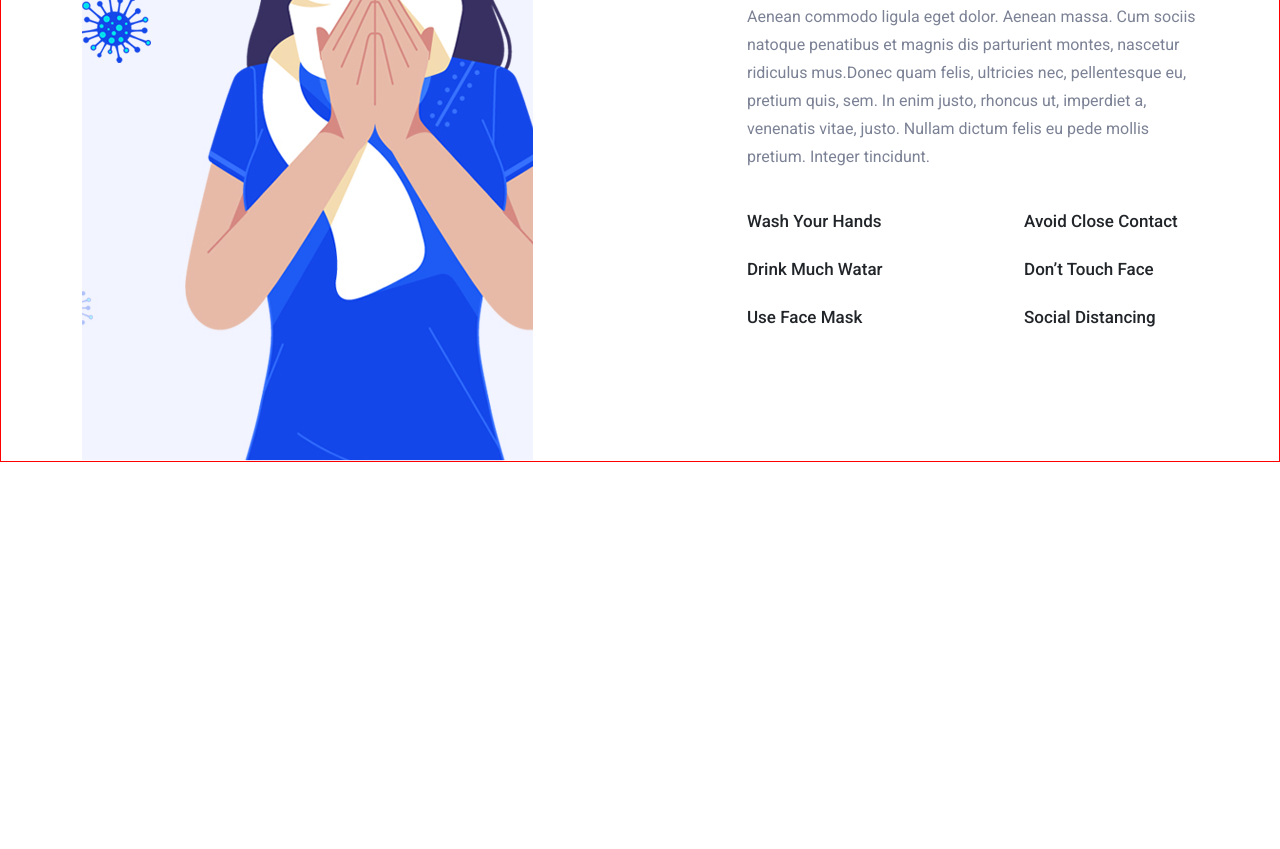
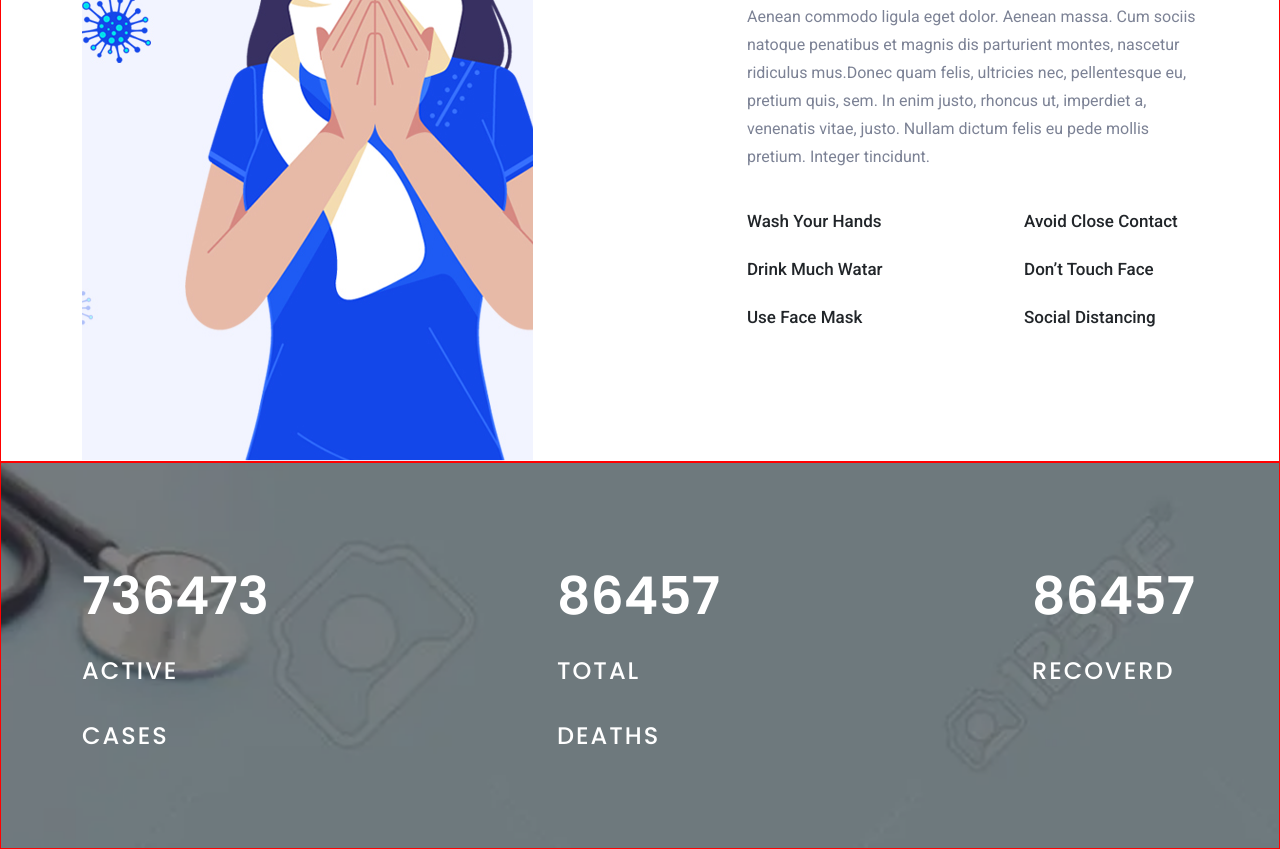
Before and after one commit to afzalhossainantor/episode_13-14_15, a plain HTML site: page index.html in a window 1280 px wide. Shown: the part 1291-2140 px from the top of the page. Before the commit the page ends 1753 px from the top, so only its background shows below. Drawn offline with Linux system fonts and the light colour scheme.

Commit message:
information

```diff
--- a/assets/styles/style.css
+++ b/assets/styles/style.css
@@ -257,3 +257,90 @@ nav ul li a:hover {
 /************/
 /*about part css end */
 /**********/
+
+
+
+
+/***********/
+/*information part css start*/
+/**********/
+#information {
+    border: 1px solid red;
+    background-image: url("../images/information_image/information.png");
+    background-size: cover;
+    background-position: center;
+    background-repeat: no-repeat;
+}
+
+#information .active_cases h3 {
+    font-size: 52px;
+    line-height: 65px;
+    color: #ffffff;
+    font-weight: 600;
+    font-family: "Poppins";
+    padding-top: 100px;
+    padding-bottom: 10px;
+
+}
+
+#information .active_cases h4 {
+    font-size: 24px;
+    letter-spacing: 2px;
+    line-height: 65px;
+    color: #ffffff;
+    font-weight: 500;
+    font-family: "Poppins";
+    text-transform: uppercase;
+    padding-bottom: 80px;
+}
+
+#information .total_deaths h3 {
+    font-size: 52px;
+    line-height: 65px;
+    color: #ffffff;
+    font-weight: 600;
+    font-family: "Poppins";
+    padding-top: 100px;
+    padding-bottom: 10px;
+}
+
+#information .total_deaths h4 {
+    font-size: 24px;
+    letter-spacing: 2px;
+    line-height: 65px;
+    color: #ffffff;
+    font-weight: 500;
+    font-family: "Poppins";
+    text-transform: uppercase;
+    padding-bottom: 80px;
+}
+
+
+#information .recoverd h3 {
+    font-size: 52px;
+    line-height: 65px;
+    color: #ffffff;
+    font-weight: 600;
+    font-family: "Poppins";
+    padding-top: 100px;
+    padding-bottom: 10px;
+
+}
+
+#information .recoverd h4 {
+    font-size: 24px;
+    letter-spacing: 2px;
+    line-height: 65px;
+    color: #ffffff;
+    font-weight: 500;
+    font-family: "Poppins";
+    text-transform: uppercase;
+    padding-bottom: 80px;
+
+}
+
+
+
+/***********/
+/*information part css end*/
+/**********/
--- a/index.html
+++ b/index.html
@@ -23,7 +23,7 @@
                 <div class="col-2">
                     <!-- logo part start -->
                     <div class="logo">
-                        <img src="./assets/images/logo image/logo.png" alt="">
+                        <img src="./assets/images/logo_image/logo.png" alt="">
                     </div>
                     <!-- logo part end -->
                 </div>
@@ -92,7 +92,7 @@
     <section id="about">
         <div class="container">
             <div class="row">
-                <div class="col-5" >
+                <div class="col-5">
                     <div class="about_image">
                         <!-- <img src="./assets/images/about_image/about_image.png" alt=""> -->
                     </div>
@@ -160,6 +160,58 @@
 
 
     <!-- about part end -->
+
+
+    <!-- information part start -->
+
+    <section id="information">
+        <div class="container">
+            <div class="row">
+                <div class="col-2">
+                    <div class="active_cases">
+                        <h3>
+                            736473
+                        </h3>
+                        <h4>
+                            Active Cases
+                        </h4>
+                    </div>
+                </div>
+                    <div class="col-3"></div>
+
+                <div class="col-2">
+                    <div class="total_deaths">
+                        <h3>
+                            86457
+                        </h3>
+                        <h4>
+                            total DEATHS
+                        </h4>
+                    </div>
+                </div>
+                <div class="col-3"></div>
+
+                <div class="col-2">
+                    <div class="recoverd">
+                        <h3>
+                            86457
+                        </h3>
+                        <h4>
+                            recoverd
+                        </h4>
+                    </div>
+                </div>
+
+            </div>
+        </div>
+
+
+
+</section>
+
+<!-- information part end -->
+
+
 </body>
 
 </html>
```
Also changed, not shown: assets/images/information_image/information.png (added).
